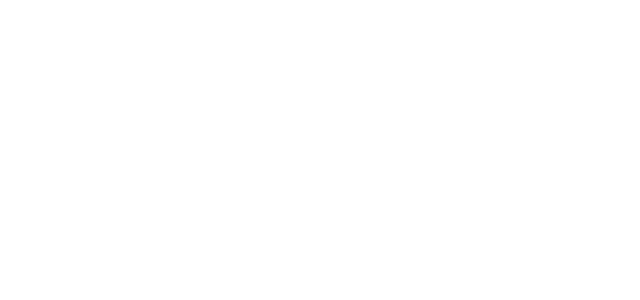
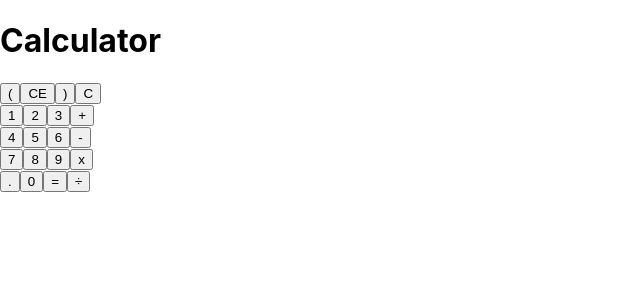
Before and after one commit to Gagandeep39/reactjs-calculator, a React (Create React App) app: page / in a window 1280 px wide. Shown: the top 300 px of the page, without its empty margins (0-640 px from the left). Built offline with nearby package versions, Linux system fonts and the light colour scheme.

Commit message:
Converted functin to class Added a click handler

```diff
--- a/src/App.js
+++ b/src/App.js
@@ -1,12 +1,23 @@
-import React from 'react';
-import logo from './logo.svg';
+import React, { Component } from 'react';
+import ResultComponent from './components/Result/ResultComponent';
+import KeypadComponent from './components/Keypad/KeypadComponent';
 import './App.css';
 
-function App() {
-  return (
-    <div className="App">
-    </div>
-  );
+class App extends Component {
+
+  handleClick = (buttonType) => {
+    console.log(buttonType);
+  };
+
+  render() {
+    return (
+      <div>
+        <h1>Calculator</h1>
+        <ResultComponent />
+        <KeypadComponent buttonClick={this.handleClick} />
+      </div>
+    );
+  }
 }
 
 export default App;
```
